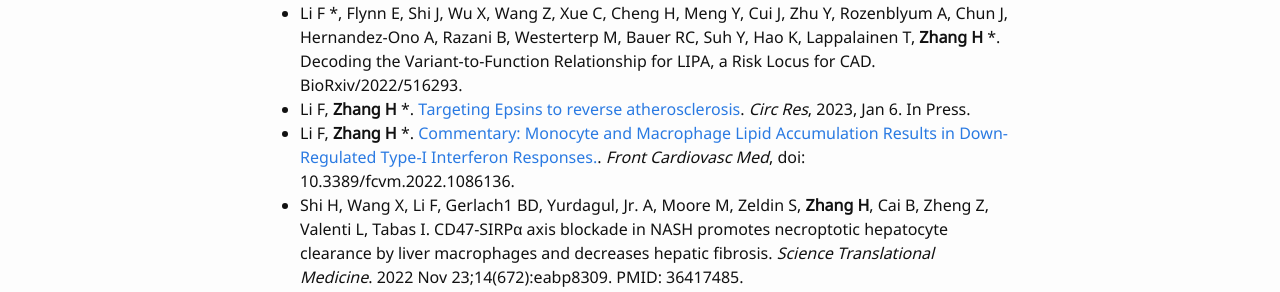
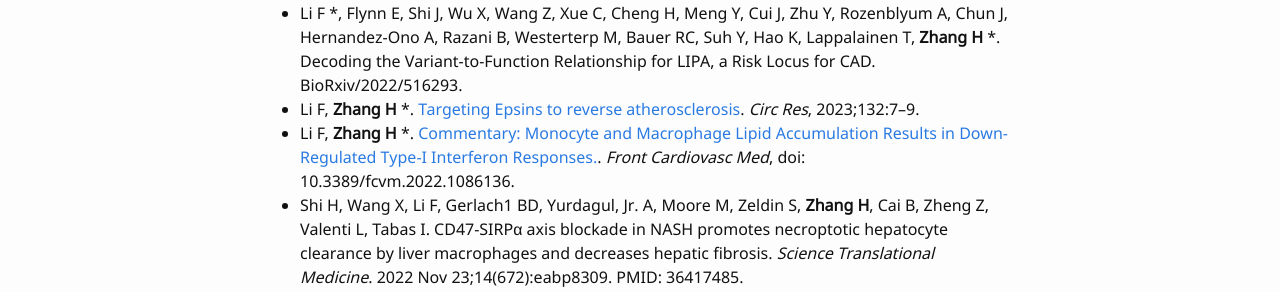
Before and after one commit to hanruizhang/zhanglab, a Jekyll site: the page built from 3_Publications.md, in a window 1280 px wide. Shown: the part 289-581 px from the top of the page. Built offline with Jekyll 4.4.1, drawn with Linux system fonts in a browser that asks for light colours.

Commit message:
Update 3_Publications.md

```diff
--- a/3_Publications.md
+++ b/3_Publications.md
@@ -9,7 +9,7 @@ __*__ **Corresponding Author**
 
 - Shi J,# Wu X,# Wang Z, Li F, Meng Y, Moore RM, Cui J, Xue C, Croce KR, Yurdagul Jr A, Doench JG, Li W, Zarbalis KS, Tabas I, Yamamoto A, **Zhang H** *, [A Genome-wide CRISPR Screen Identifies WDFY3 as a Regulator of Macrophage Efferocytosis](https://doi.org/10.1038/s41467-022-35604-8). _Nature Communications_. 2022 Dec 24;13(1):7929. PMID: 36566259.
 - Li F *, Flynn E, Shi J, Wu X, Wang Z, Xue C, Cheng H, Meng Y, Cui J, Zhu Y, Rozenblyum A, Chun J, Hernandez-Ono A, Razani B, Westerterp M, Bauer RC, Suh Y, Hao K, Lappalainen T, **Zhang H** *. Decoding the Variant-to-Function Relationship for LIPA, a Risk Locus for CAD. BioRxiv/2022/516293.
-- Li F, **Zhang H** *. [Targeting Epsins to reverse atherosclerosis](https://www.ahajournals.org/eprint/72NVB4XX3HQAVEF2WGC5/full?redirectUri=%2Fdoi%2F10.1161%2FCIRCRESAHA.122.322273). _Circ Res_, 2023, Jan 6. In Press.
+- Li F, **Zhang H** *. [Targeting Epsins to reverse atherosclerosis](https://www.ahajournals.org/eprint/72NVB4XX3HQAVEF2WGC5/full?redirectUri=%2Fdoi%2F10.1161%2FCIRCRESAHA.122.322273). _Circ Res_, 2023;132:7–9.
 - Li F, **Zhang H** *. [Commentary: Monocyte and Macrophage Lipid Accumulation Results in Down-Regulated Type-I Interferon Responses.](https://www.frontiersin.org/articles/10.3389/fcvm.2022.1086136/full). _Front Cardiovasc Med_, doi: 10.3389/fcvm.2022.1086136.
 - Shi H, Wang X, Li F, Gerlach1 BD, Yurdagul, Jr. A, Moore M, Zeldin S, **Zhang H**, Cai B, Zheng Z, Valenti L, Tabas I. CD47-SIRPα axis blockade in NASH promotes necroptotic hepatocyte clearance by liver macrophages and decreases hepatic fibrosis. _Science Translational Medicine_. 2022 Nov 23;14(672):eabp8309. PMID: 36417485.
 - Bi X, Stankov S, Lee PC, Wang Z, Wu X, Li L, Ko YA, Cheng L, **Zhang H**, Hand NJ, Rader DJ. [ILRUN Promotes Atherosclerosis Through Lipid-Dependent and Lipid-Independent Factors](https://www.ahajournals.org/doi/10.1161/ATVBAHA.121.317156). _Arterioscler Thromb Vasc Biol_. 2022 Sep;42(9):1139-1151; PMID: 35861973.
```
